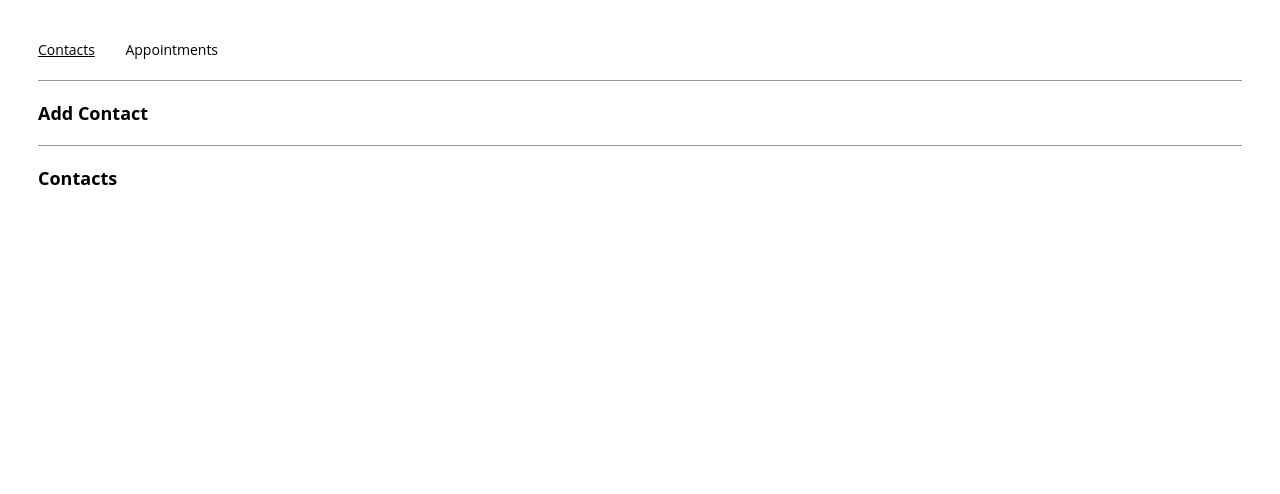
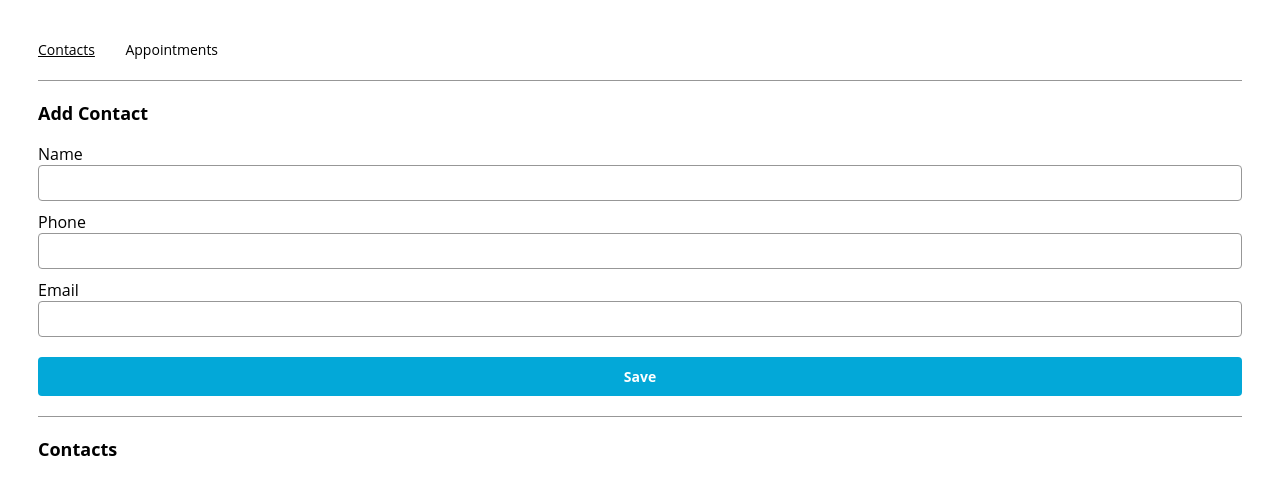
Before and after one commit to callumskilling/112.012_appointment_planner, a React (Create React App) app: page /contacts in a window 1280 px wide. Shown: the top 494 px of the page. Built offline with nearby package versions, Linux system fonts and the light colour scheme.

Commit message:
created contact form

```diff
--- a/src/components/contactForm/ContactForm.js
+++ b/src/components/contactForm/ContactForm.js
@@ -1,15 +1,19 @@
 import React from "react";
 
-export const ContactForm = ({
-  name,
-  setName,
-  phone,
-  setPhone,
-  email,
-  setEmail,
-  handleSubmit
-}) => {
+export const ContactForm = (props) => {
+
   return (
-    ContactForm
+      <form onSubmit={props.handleSubmit}>
+          <label>Name
+            <input type="text" name="name" id="name" onChange={(e) => props.setName(e.target.value)} />
+          </label>
+          <label>Phone
+            <input type="text" name="phone" id="phone" onChange={(e) => props.setPhone(e.target.value)} />
+          </label>
+          <label>Email
+            <input type="text" name="email" id="email" onChange={(e) => props.setEmail(e.target.value)} />
+          </label>
+        <input type="submit" name="submit" value="Save"/>
+      </form>
   );
 };
```
